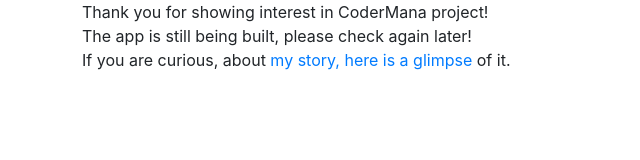
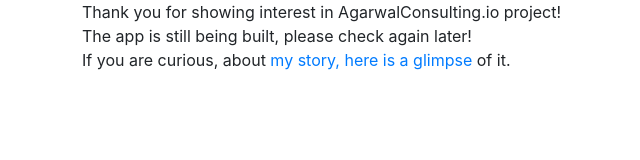
Before and after one commit to AgarwalConsulting/landing-page, a Next.js app: page / in a window 1280 px wide. Shown: the top 160 px of the page, without its empty margins (288-928 px from the left). Built offline with nearby package versions, Linux system fonts and the light colour scheme.

Commit message:
For AgarwalConsulting.

```diff
--- a/pages/index.js
+++ b/pages/index.js
@@ -2,7 +2,7 @@
   <div className="container">
     <div className="row justify-content-md-center">
       <div className="col col-lg-6">
-        Thank you for showing interest in CoderMana project!
+        Thank you for showing interest in AgarwalConsulting.io project!
       </div>
     </div>
 
```
